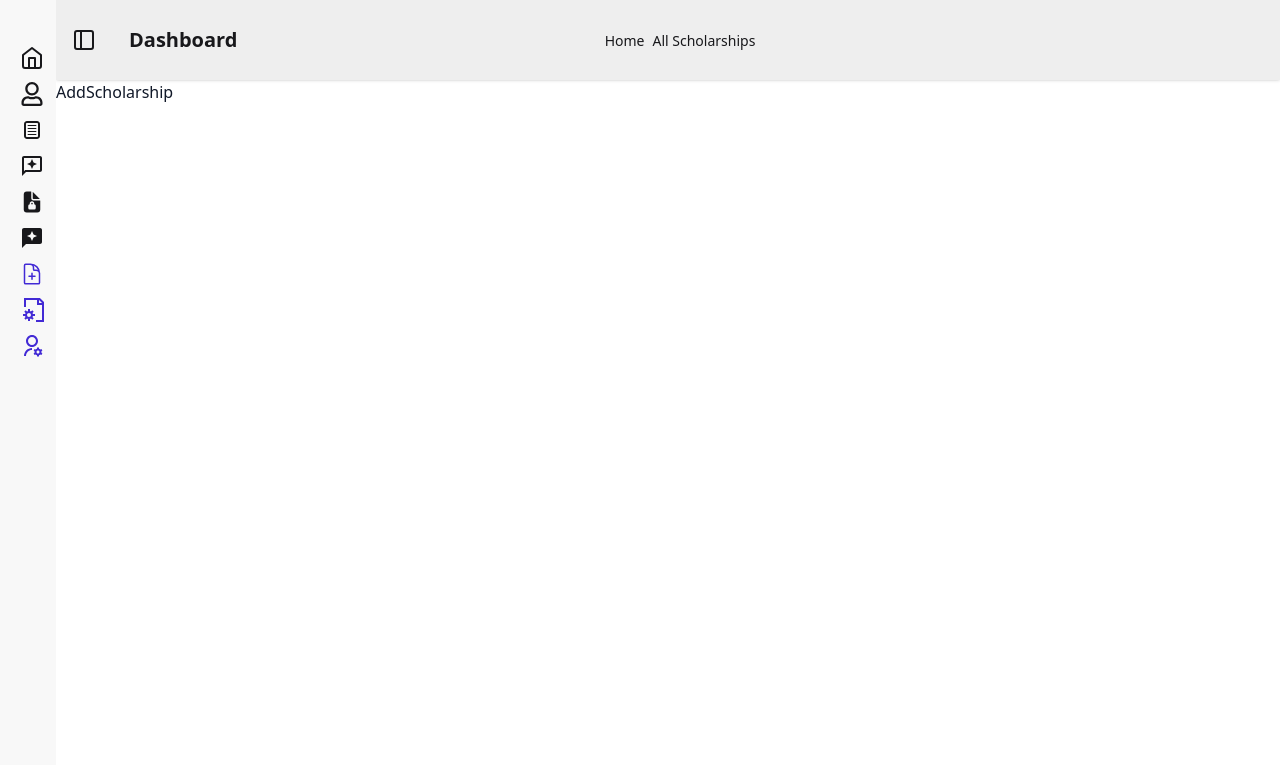
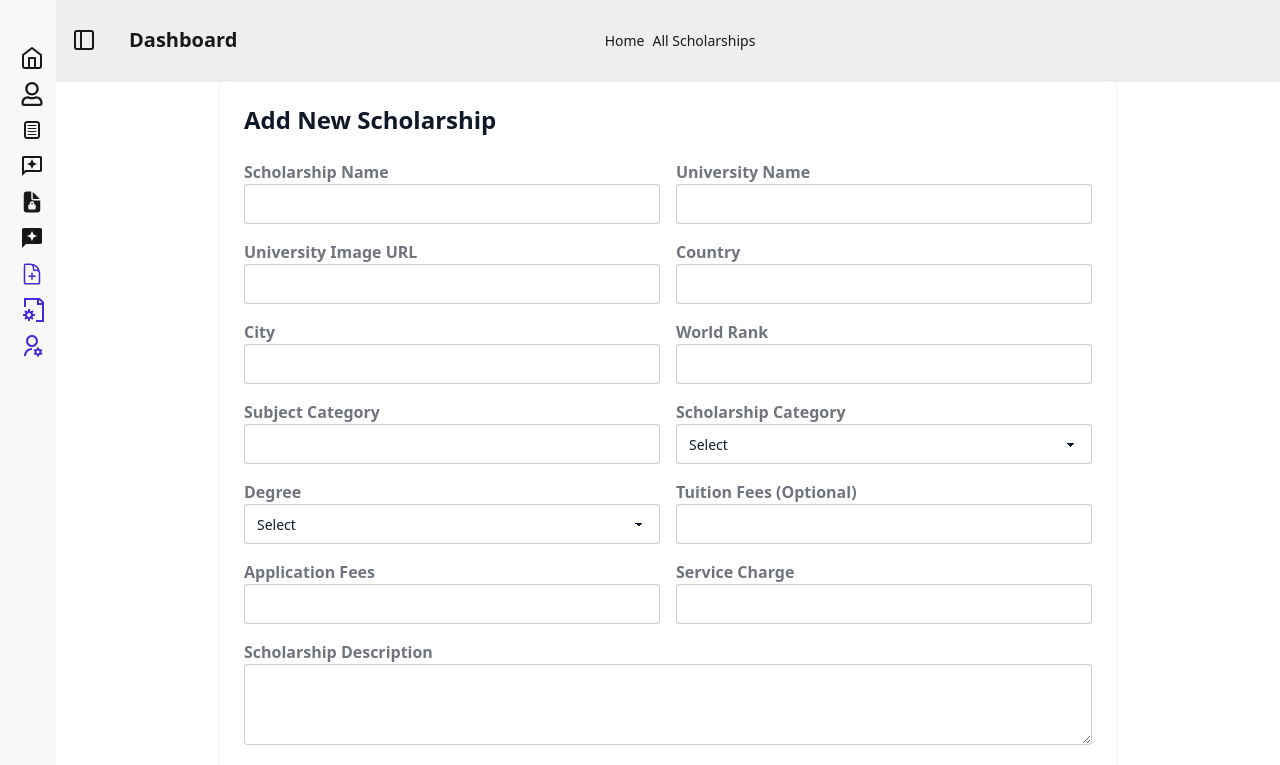
Before and after one commit to HasinIshrakK/scholar-stream-client, a React (Vite) app: page /dashboard/add-scholarship in a window 1280 px wide. Shown: the top 765 px of the page. Built offline with nearby package versions, Linux system fonts and the light colour scheme; no server answers.

Commit message:
Add Scholarship page added

```diff
--- a/src/pages/Dashboard/AddScholarship/AddScholarship.jsx
+++ b/src/pages/Dashboard/AddScholarship/AddScholarship.jsx
@@ -1,9 +1,198 @@
-import React from 'react';
+import React, { useContext, useState } from "react";
+import useAxios from "../../../hooks/useAxios";
+import { AuthContext } from "../../../contexts/AuthContext";
+import Swal from "sweetalert2";
 
 const AddScholarship = () => {
+    const axiosInstance = useAxios();
+    const { user } = useContext(AuthContext);
+
+    const [formData, setFormData] = useState({
+        scholarshipName: "",
+        universityName: "",
+        universityImage: "",
+        universityCountry: "",
+        universityCity: "",
+        universityWorldRank: "",
+        subjectCategory: "",
+        scholarshipCategory: "",
+        degree: "",
+        tuitionFees: "",
+        applicationFees: "",
+        serviceCharge: "",
+        applicationDeadline: "",
+        scholarshipDescription: "",
+        stipendCoverage: "",
+    });
+
+    const handleChange = (e) => {
+        const { name, value } = e.target;
+        setFormData({ ...formData, [name]: value });
+    };
+
+    const handleSubmit = async (e) => {
+        e.preventDefault();
+
+        const payload = {
+            ...formData,
+            universityWorldRank: Number(formData.universityWorldRank),
+            tuitionFees: formData.tuitionFees ? Number(formData.tuitionFees) : null,
+            applicationFees: Number(formData.applicationFees),
+            serviceCharge: Number(formData.serviceCharge),
+            scholarshipPostDate: new Date().toISOString().split("T")[0],
+            postedUserEmail: user?.email,
+        };
+
+        try {
+            await axiosInstance.post("/scholarships", payload);
+
+            Swal.fire({
+                icon: "success",
+                title: "Scholarship Added",
+                text: "Scholarship has been successfully created",
+            });
+
+            setFormData({
+                scholarshipName: "",
+                universityName: "",
+                universityImage: "",
+                universityCountry: "",
+                universityCity: "",
+                universityWorldRank: "",
+                subjectCategory: "",
+                scholarshipCategory: "",
+                degree: "",
+                tuitionFees: "",
+                applicationFees: "",
+                serviceCharge: "",
+                applicationDeadline: "",
+                scholarshipDescription: "",
+                stipendCoverage: "",
+            });
+
+        } catch (error) {
+            console.error("ADD SCHOLARSHIP ERROR:", error);
+            Swal.fire({
+                icon: "error",
+                title: "Failed",
+                text: "Could not add scholarship",
+            });
+        }
+    };
+
     return (
-        <div>
-            AddScholarship
+        <div className="max-w-4xl mx-auto p-6 bg-base-100 shadow rounded-lg">
+            <h2 className="text-2xl font-bold mb-6">Add New Scholarship</h2>
+
+            <form onSubmit={handleSubmit} className="grid grid-cols-1 md:grid-cols-2 gap-4">
+
+                {/* Scholarship Name */}
+                <div>
+                    <label className="label font-semibold">Scholarship Name</label>
+                    <input type="text" name="scholarshipName" className="input input-bordered w-full" value={formData.scholarshipName} onChange={handleChange} required />
+                </div>
+
+                {/* University Name */}
+                <div>
+                    <label className="label font-semibold">University Name</label>
+                    <input type="text" name="universityName" className="input input-bordered w-full" value={formData.universityName} onChange={handleChange} required />
+                </div>
+
+                {/* University Image */}
+                <div>
+                    <label className="label font-semibold">University Image URL</label>
+                    <input type="text" name="universityImage" className="input input-bordered w-full" value={formData.universityImage} onChange={handleChange} required />
+                </div>
+
+                {/* Country */}
+                <div>
+                    <label className="label font-semibold">Country</label>
+                    <input type="text" name="universityCountry" className="input input-bordered w-full" value={formData.universityCountry} onChange={handleChange} required />
+                </div>
+
+                {/* City */}
+                <div>
+                    <label className="label font-semibold">City</label>
+                    <input type="text" name="universityCity" className="input input-bordered w-full" value={formData.universityCity} onChange={handleChange} required />
+                </div>
+
+                {/* World Rank */}
+                <div>
+                    <label className="label font-semibold">World Rank</label>
+                    <input type="number" name="universityWorldRank" className="input input-bordered w-full" value={formData.universityWorldRank} onChange={handleChange} required />
+                </div>
+
+                {/* Subject Category */}
+                <div>
+                    <label className="label font-semibold">Subject Category</label>
+                    <input type="text" name="subjectCategory" className="input input-bordered w-full" value={formData.subjectCategory} onChange={handleChange} required />
+                </div>
+
+                {/* Scholarship Category */}
+                <div>
+                    <label className="label font-semibold">Scholarship Category</label>
+                    <select name="scholarshipCategory" className="select select-bordered w-full" value={formData.scholarshipCategory} onChange={handleChange} required>
+                        <option value="">Select</option>
+                        <option>Full Fund</option>
+                        <option>Partial Fund</option>
+                        <option>Self Fund</option>
+                    </select>
+                </div>
+
+                {/* Degree */}
+                <div>
+                    <label className="label font-semibold">Degree</label>
+                    <select name="degree" className="select select-bordered w-full" value={formData.degree} onChange={handleChange} required>
+                        <option value="">Select</option>
+                        <option>Bachelors</option>
+                        <option>Masters</option>
+                        <option>PhD</option>
+                    </select>
+                </div>
+
+                {/* Tuition Fees (Optional) */}
+                <div>
+                    <label className="label font-semibold">Tuition Fees (Optional)</label>
+                    <input type="number" name="tuitionFees" className="input input-bordered w-full" value={formData.tuitionFees} onChange={handleChange} />
+                </div>
+
+                {/* Application Fees */}
+                <div>
+                    <label className="label font-semibold">Application Fees</label>
+                    <input type="number" name="applicationFees" className="input input-bordered w-full" value={formData.applicationFees} onChange={handleChange} required />
+                </div>
+
+                {/* Service Charge */}
+                <div>
+                    <label className="label font-semibold">Service Charge</label>
+                    <input type="number" name="serviceCharge" className="input input-bordered w-full" value={formData.serviceCharge} onChange={handleChange} required />
+                </div>
+
+                {/* Description */}
+                <div className="md:col-span-2">
+                    <label className="label font-semibold">Scholarship Description</label>
+                    <textarea className="textarea textarea-bordered w-full" rows={3} name="scholarshipDescription" value={formData.scholarshipDescription} onChange={handleChange} required />
+                </div>
+
+                {/* Stipend */}
+                <div className="md:col-span-2">
+                    <label className="label font-semibold">Stipend Coverage</label>
+                    <textarea className="textarea textarea-bordered w-full" rows={2} name="stipendCoverage" value={formData.stipendCoverage} onChange={handleChange} required />
+                </div>
+
+                {/* Deadline */}
+                <div>
+                    <label className="label font-semibold">Application Deadline</label>
+                    <input type="date" name="applicationDeadline" className="input input-bordered w-full" value={formData.applicationDeadline} onChange={handleChange} required />
+                </div>
+
+                <div className="md:col-span-2">
+                    <button type="submit" className="btn btn-primary w-full">
+                        Add Scholarship
+                    </button>
+                </div>
+
+            </form>
         </div>
     );
 };
--- a/src/pages/Home/Home.jsx
+++ b/src/pages/Home/Home.jsx
@@ -9,6 +9,8 @@ const Home = () => {
     const [loading, setLoading] = useState(true);
 
     const axiosInstance = useAxios();
+
+    const s = topScholarships.sort((a, b) => a.universityWorldRank - b.universityWorldRank);
 
     useEffect(() => {
         const fetchScholarships = async () => {
@@ -69,7 +71,7 @@ const Home = () => {
                     }
 
                     {!loading &&
-                        topScholarships.map((s) => (
+                        s.slice(0, 6).map((s) => (
                             <div key={s._id} className="p-4 bg-white rounded-lg shadow border">
                                 <h3 className="font-semibold text-lg">{s.scholarshipName}</h3>
                                 <p className="text-sm text-gray-600">{s.universityName}</p>
```
